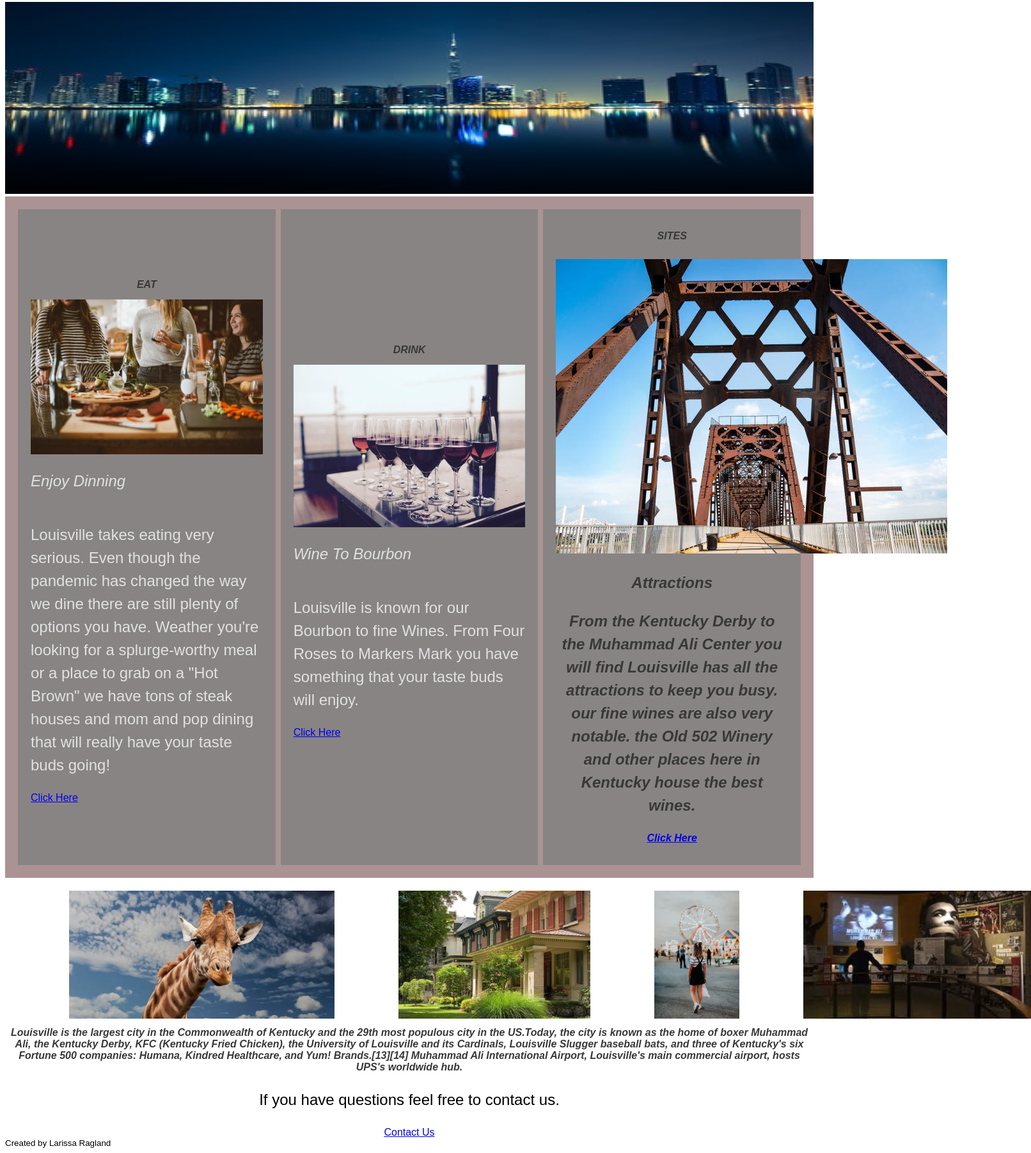
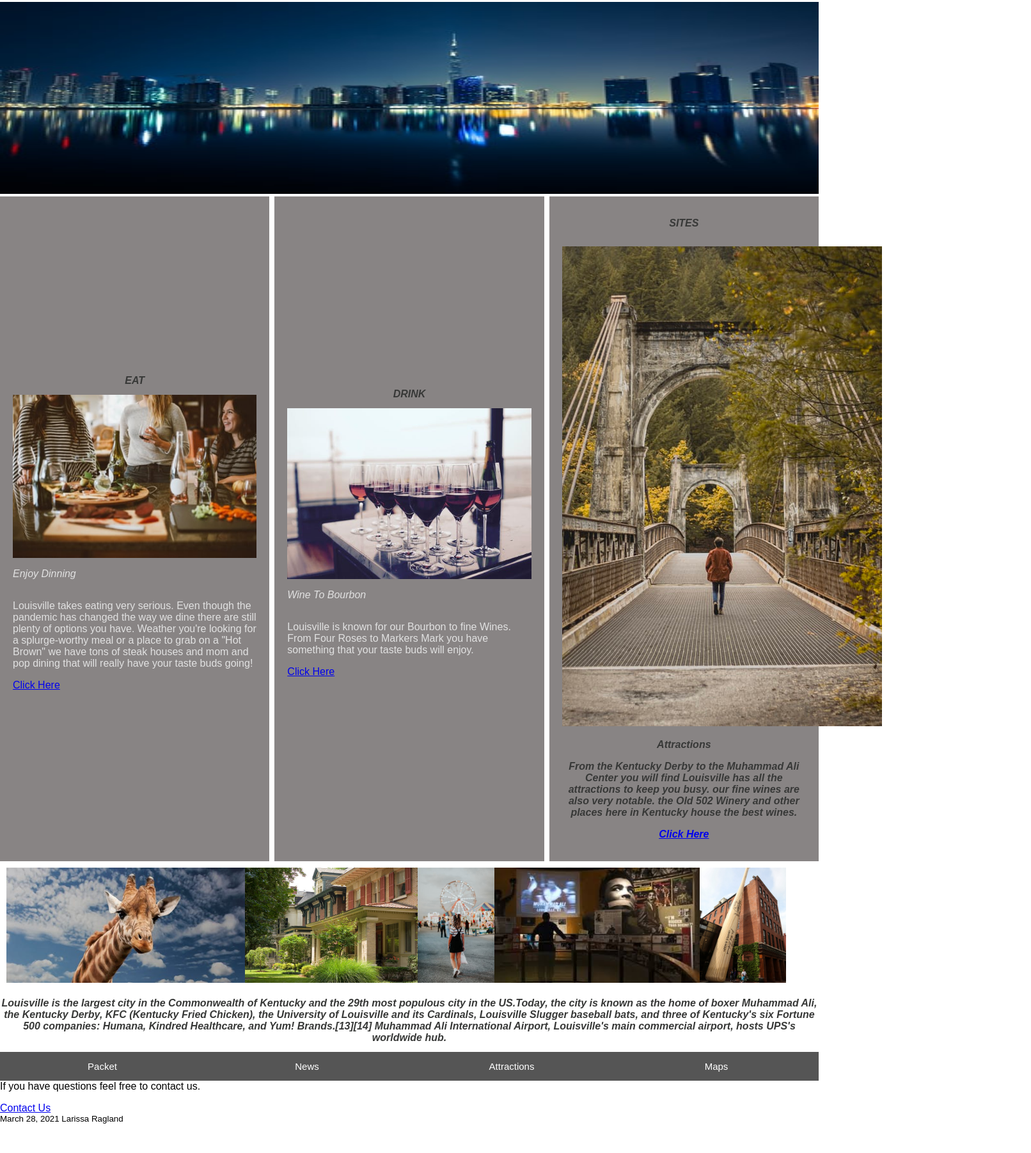
Before and after one commit to lragland-gif/louisville-website, a plain HTML site: page index.html in a window 1280 px wide. Shown: the part 77-1879 px from the top of the page at 64% size, 1612 px wide, since content can reach past the window. After the commit the page ends 1833 px from the top, so only its background shows below. Drawn offline with Linux system fonts and the light colour scheme.

Commit message:
changed settings for flex container

```diff
--- a/css/style.css
+++ b/css/style.css
@@ -51,18 +51,10 @@ header .nav {
     color: rgb(225, 225, 225);
   }
 
-/* Global Styling */
-.flexParent {
-  background-color: rgb(172, 147, 147);
-  padding: 20px;
-  min-height: 200px;
-  margin-bottom: 20px;
-  color:rgb(241, 236, 236)(186, 186, 238);
 
-}
 .flexChild {
   color: rgb(228, 220, 220);
-  padding: 20px;
+  padding: 20px; width: 150px;
   background:rgb(78, 41, 41)
 
 }
@@ -88,11 +80,20 @@ ul a {
 
 .flexbox-container {
   display: flex;
-  width: 100px;
   height: 200px;
-  border: 3px;
+  -ms-flex-align: center;
+  padding: 10px;
+  border: 6px;
 
 }
+
+.flexbox-container img {
+height: 100%;
+}
+.img {
+  height: auto;
+}
+
 
 .flexbox-item {
     min-width: 100px;
@@ -112,28 +113,58 @@ ul a {
    .flexbox-item-4 {
     min-height: 100px;
   }
+  * {box-sizing: border-box}
+
+
+   body, html {
+    height: 100%;
+    margin: 0;
+    font-family: Arial;
+    }
+
+  /* Style tab links */
+    .tablink {
+     background-color: #555;
+     color: white;
+     float: left;
+     border: none;
+     outline: none;
+     cursor: pointer;
+     padding: 14px 16px;
+     font-size: 15px;
+     width: 25%;
+   }
+
+   .tablink:hover {
+     background-color: #777;
+   }
+
+
+   .tabcontent {
+     color: white;
+     display: none;
+     padding: 100px 20px;
+     height: 100%;
+  }
+
+  #Packet {background-color: red;}
+  #News {background-color: green;}
+  #Attractions {background-color: blue;}
+  #Maps {background-color: orange;}
 
 
 footer {
   font-size: smaller;
 }
-@media (min-width: 600px) {
 
-p {
-font-size: 1.25rem;
- }
-}
-@media (min-width: 800px) {
-  p {font-size: 1.5rem;
-  line-height: 1.5;
- }
-}
-/* mobile first */
-@media (min-width: 600px) {
+@media (max-width: 767px) {
+  .classname {
+    width: 80%;
+  }
 }
 
-
-/* desktop first */
-@media (max-width: 600px) {
-
+@media (max-width: 480px) {
+  .classname {
+    width:100%;
+  }
 }
--- a/index.html
+++ b/index.html
@@ -1,26 +1,31 @@
 <!DOCTYPE html>
 <html lang="en">
+
 <head>
 
   <title>Louisville Travel Site</title>
   <meta charset="UTF-8">
   <meta http-equiv="X-UA-Compatible" content="ie=edge">
   <meta name="viewport" content="width=device-width, initial-scale=1">
-<link href= "css\style.css" rel="stylesheet" type="text/css">
+  <link href="css\style.css" rel="stylesheet" type="text/css">
   <script src="js/scripts.js"></script>
 
 </head>
+
+<body>
+
   <h1>The Ville</h1>
   <img src="images/louisville4.jpg" alt="Louisville" width="100%" height="300">
 
-    <body>
 
   <div class="flexParent">
     <div class="card flexChild">
       <h2>EAT</h2>
       <img src="images/eating.jpg" alt="Louisville">
       <p><em>Enjoy Dinning</em></p>
-      <p>Louisville takes eating very serious.  Even though the pandemic has changed the way we dine there are still plenty of options you have.  Weather you're looking for a splurge-worthy meal or a place to grab on a "Hot Brown" we have tons of steak houses and mom and pop dining that will really have your taste buds going!</p>
+      <p>Louisville takes eating very serious. Even though the pandemic has changed the way we dine there are still
+        plenty of options you have. Weather you're looking for a splurge-worthy meal or a place to grab on a "Hot Brown"
+        we have tons of steak houses and mom and pop dining that will really have your taste buds going!</p>
       <a href="https://www.gotolouisville.com/restaurants/">Click Here</a>
 
     </div>
@@ -28,53 +33,102 @@
       <h2>DRINK</h2>
       <img src="images/wine taste.jpeg" alt="Louisville">
       <p><em>Wine To Bourbon</em></p>
-      <p>Louisville is known for our Bourbon to fine Wines.  From Four Roses to Markers Mark you have something that your taste buds will enjoy.</p>
+      <p>Louisville is known for our Bourbon to fine Wines. From Four Roses to Markers Mark you have something that your
+        taste buds will enjoy.</p>
       <a href="https://www.thrillist.com/drink/louisville/the-best-wine-bars-in-louisville">Click Here</a>
     </div>
     <div class="card flexChild">
       <h2>SITES<h2>
-      <img src="images/Walking Bridge.jpg" alt="Louisville">
+          <img src="images/Walking Bridge2.jpg" alt="Louisville">
           <p><em>Attractions</em></p>
-      <p>From the Kentucky Derby to the Muhammad Ali Center you will find Louisville has all the attractions to keep you busy.  our fine wines are also very notable.  the Old 502 Winery and other places here in Kentucky house the best wines.</p>
+          <p>From the Kentucky Derby to the Muhammad Ali Center you will find Louisville has all the attractions to keep
+            you busy. our fine wines are also very notable. the Old 502 Winery and other places here in Kentucky house
+            the best wines.</p>
           <a href="https://www.tripadvisor.com/Attractions-g39604-Activities-Louisville_Kentucky.html">Click Here</a>
     </div>
   </div>
 
   <div class="flexbox-container">
-      <div class="flexbox-item flexbox-item-1"></div>
     <img src="images/zoo.jpg" alt="zoo">
 
-      <div class="flexbox-item flexbox-item-2"></div>
     <img src="images/Old Louisville.jpg" alt="old louisville">
 
-      <div class="flexbox-item flexbox-item-3"></div>
+
     <img src="images/kids.jpg" alt="kids">
 
-      <div class="flexbox-item flexbox-item-4"></div>
+
     <img src="images/Ali.jpg" alt="Ali">
 
+    <img src="images/slugger.jpg" alt="Slugger">
+
+  </div>
+
+  <h2>Louisville is the largest city in the Commonwealth of Kentucky and the 29th most populous city in the US.Today,
+    the city is known as the home of boxer Muhammad Ali, the Kentucky Derby, KFC (Kentucky Fried Chicken), the
+    University of Louisville and its Cardinals, Louisville Slugger baseball bats, and three of Kentucky's six Fortune
+    500 companies: Humana, Kindred Healthcare, and Yum! Brands.[13][14] Muhammad Ali International Airport, Louisville's
+    main commercial airport, hosts UPS's worldwide hub. </h2>
+
+
+  <button class="tablink" onclick="openPage('Packet', this, 'red')">Packet</button>
+  <button class="tablink" onclick="openPage('News', this, 'green')" id="defaultOpen">News</button>
+  <button class="tablink" onclick="openPage('Attractions', this, 'blue')">Attractions</button>
+  <button class="tablink" onclick="openPage('Maps', this, 'orange')">Maps</button>
+
+  <div id="Packet" class="tabcontent">
+    <h3>Request a Packet by clicking the link and fill out the info below: </h3>
+    <p>Planning a trip a welcome packet would be great!</p>
+  </div>
+
+  <div id="News" class="tabcontent">
+    <h3>News</h3>
+    <p>Virus updates!</p>
+    ,<P>Louisville, KY— After two and a half months of capacity restrictions for indoor businesses sitting firmly at
+      50%, Gov. Andy Beshear announced Monday those limits would be increased to 60%.
+
+      Beginning Friday, businesses like bars, restaurants, gyms, salons and movie theaters will be allowed to operate at
+      60% capacity, because Kentucky is on its seventh straight week of declining COVID-19 cases.
+
+      Beshear stressed this change would only apply to businesses that have the space to do so.
+
+      "There are still mask mandates in place, and the increase is only allowed if you can achieve it, while still
+      maintaining that six feet of social distance," he said.
+
+      The allowance is an "initial step" to watch and see, Beshear said, to ensure the Commonwealth doesn't see a
+      corresponding increase in COVID-19 cases.
+
+    </P>
+  </div>
+
+  <div id="Attractions" class="tabcontent">
+    <h3>Attractions</h3>
+    <p>Other attractions you might want.</p>
+    <a href="https://www.tripadvisor.com/Attractions-g39604-Activities-Louisville_Kentucky.html">Click Here</a>
+  </div>
+
+  <div id="Maps" class="tabcontent">
+    <h3>Downtown Maps</h3>
+    <p>Where you want to go.</p>
+    <img src="images/map.jpg" alt="map">
 
 
   </div>
-
-   <h2>Louisville is the largest city in the Commonwealth of Kentucky and the 29th most populous city in the US.Today, the city is known as the home of boxer Muhammad Ali, the Kentucky Derby, KFC (Kentucky Fried Chicken), the University of Louisville and its Cardinals, Louisville Slugger baseball bats, and three of Kentucky's six Fortune 500 companies: Humana, Kindred Healthcare, and Yum! Brands.[13][14] Muhammad Ali International Airport, Louisville's main commercial airport, hosts UPS's worldwide hub.  </h2>
 
 
 
 
 
-
-   <center><p class="p-welcome">If you have questions feel free to contact us.</p></center>
+  <p class="p-welcome">If you have questions feel free to contact us.</p>
 
 
-    <center><a href="contact.html">Contact Us</a></center>
+  <a href="contact.html">Contact Us</a>
 
+
+
+
+  <footer>March 28, 2021 Larissa Ragland</footer>
 
 
 </body>
 
-
-
-        <footer>Created by Larissa Ragland</footer>
-
 </html>
--- a/js/scripts.js
+++ b/js/scripts.js
@@ -0,0 +1,23 @@
+function openPage(pageName, elmnt, color) {
+    // Hide all elements with class="tabcontent" by default */
+    var i, tabcontent, tablinks;
+    tabcontent = document.getElementsByClassName("tabcontent");
+    for (i = 0; i < tabcontent.length; i++) {
+      tabcontent[i].style.display = "none";
+    }
+
+    // Remove the background color of all tablinks/buttons
+    tablinks = document.getElementsByClassName("tablink");
+    for (i = 0; i < tablinks.length; i++) {
+      tablinks[i].style.backgroundColor = "";
+    }
+
+    // Show the specific tab content
+    document.getElementById(pageName).style.display = "block";
+
+    // Add the specific color to the button used to open the tab content
+    elmnt.style.backgroundColor = color;
+  }
+
+  // Get the element with id="defaultOpen" and click on it
+  document.getElementById("defaultOpen").click();
```
Also changed, not shown: images/Walking Bridge2.jpg (added), images/slugger.jpg (added). Lines whose indentation alone changed are shown as unchanged.
